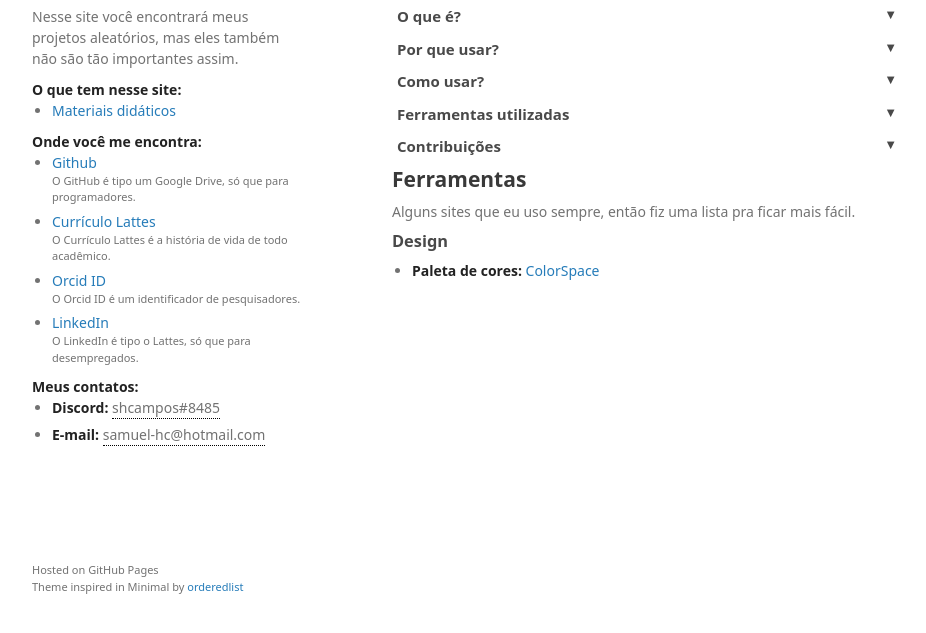
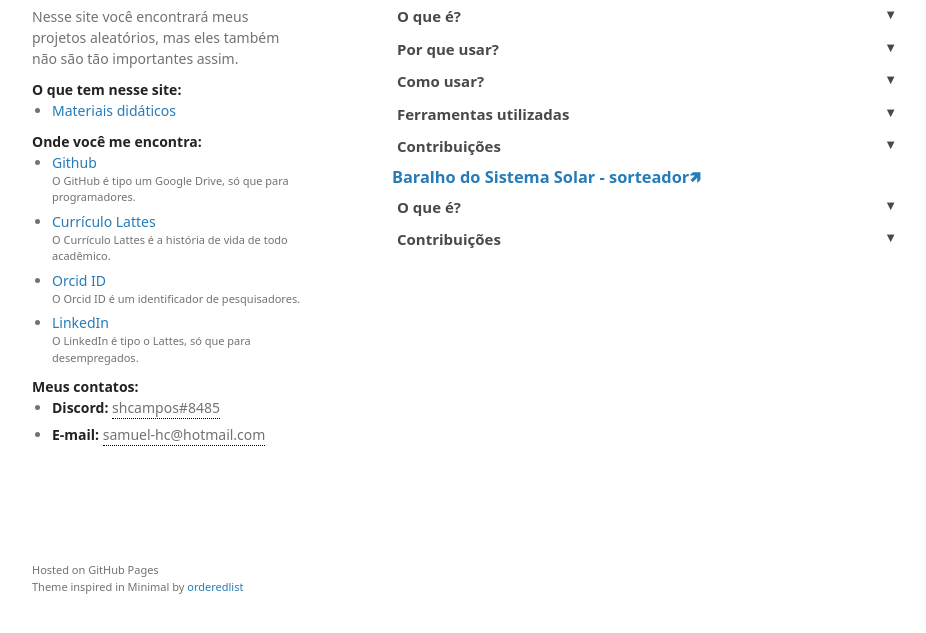
Before and after one commit to shCampos/shCampos.github.io, a plain HTML site: page index.html in a window 1280 px wide. Shown: the part 145-778 px from the top of the page, without its empty margins (178-1104 px from the left). Drawn offline with Linux system fonts and the light colour scheme.

Commit message:
add link to sorteador in homepage

```diff
--- a/index.html
+++ b/index.html
@@ -119,18 +119,24 @@
             </ul>
           </div>
         </section>
-      </section>
 
-      <section id="ferramentas">
-        <h2><a href="#ferramentas" class="section-header">Ferramentas</a></h2>
-        <p>Alguns sites que eu uso sempre, então fiz uma lista pra ficar mais fácil.</p>
-        <h3>Design</h3>
-        <ul>
-          <li>
-            <strong>Paleta de cores: </strong>
-            <a href="https://mycolor.space/">ColorSpace</a>
-          </li>
-        </ul>
+        <section id="sorteadorBaralho">
+          <h3><a href="./sorteadorBaralho/index.html" target="_blank">Baralho do Sistema Solar - sorteador&#129149;</a></h3>
+          <h4 class="collapsible">O que é?</h4>
+          <div class="content">
+            <p>
+              É um sorteador de uma carta de um baralho sobre o Sistema Solar. Ainda em desenvolvimento.
+            </p>
+          </div>
+
+          <h4 class="collapsible">Contribuições</h4>
+          <div class="content">
+            <ul>
+              <li>Ranielly Garcia</li>
+              <li><a href="https://nhc-21.github.io/imersaodev-portfolio" target="_blank">NHC-21</a></li>
+            </ul>
+          </div>
+        </section>
       </section>
     </div>
 
--- a/sorteadorBaralho/main.js
+++ b/sorteadorBaralho/main.js
@@ -78,8 +78,6 @@ function sortear() {
     var div = document.getElementById("cardPlace");
 
     i = parseInt(Math.random() * 74)
-    console.log(i+1)
     var img = `images/${file[`file${i+1}`]}`
     div.innerHTML = "<img src=" + img + " class='cardImage'>"
-
 }
```
